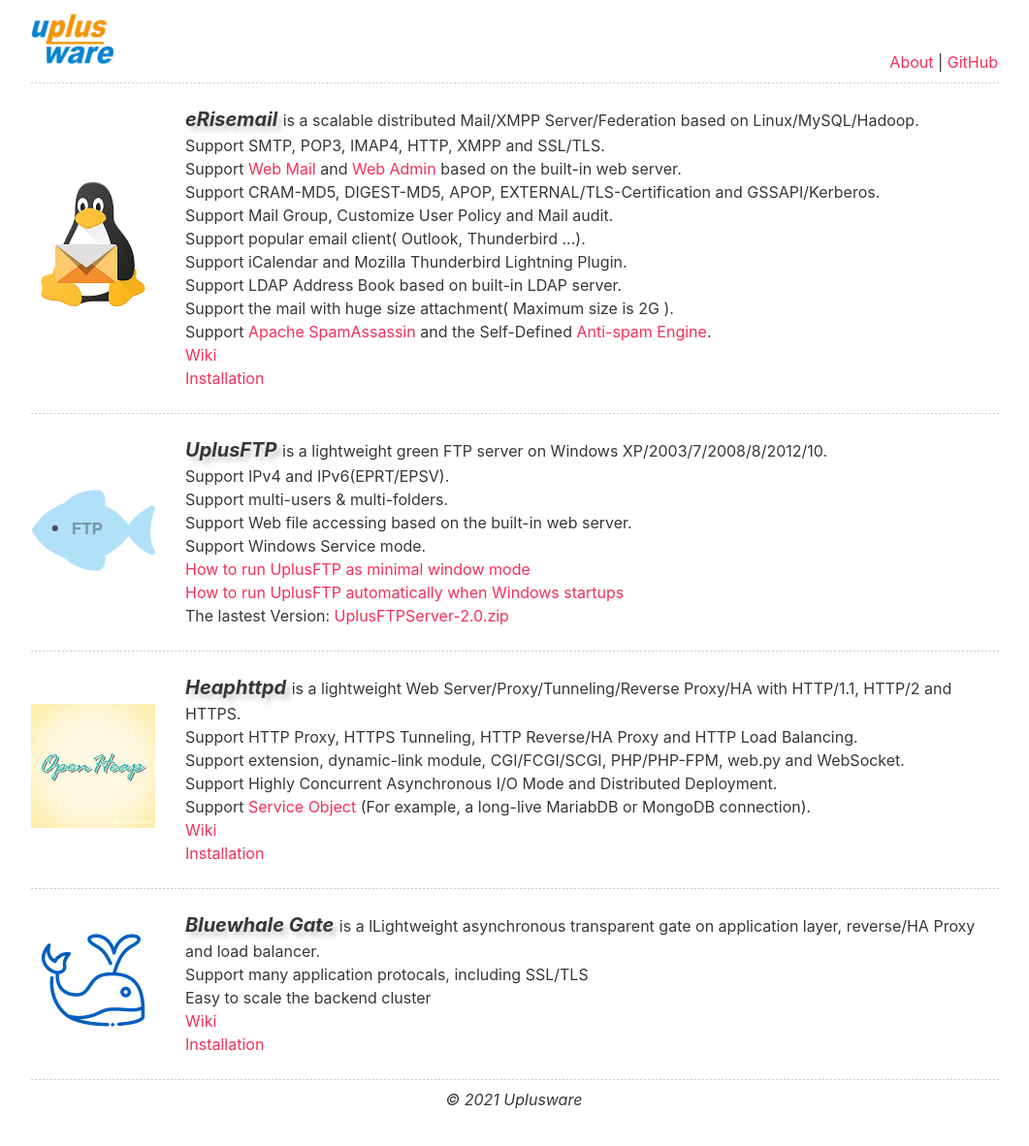
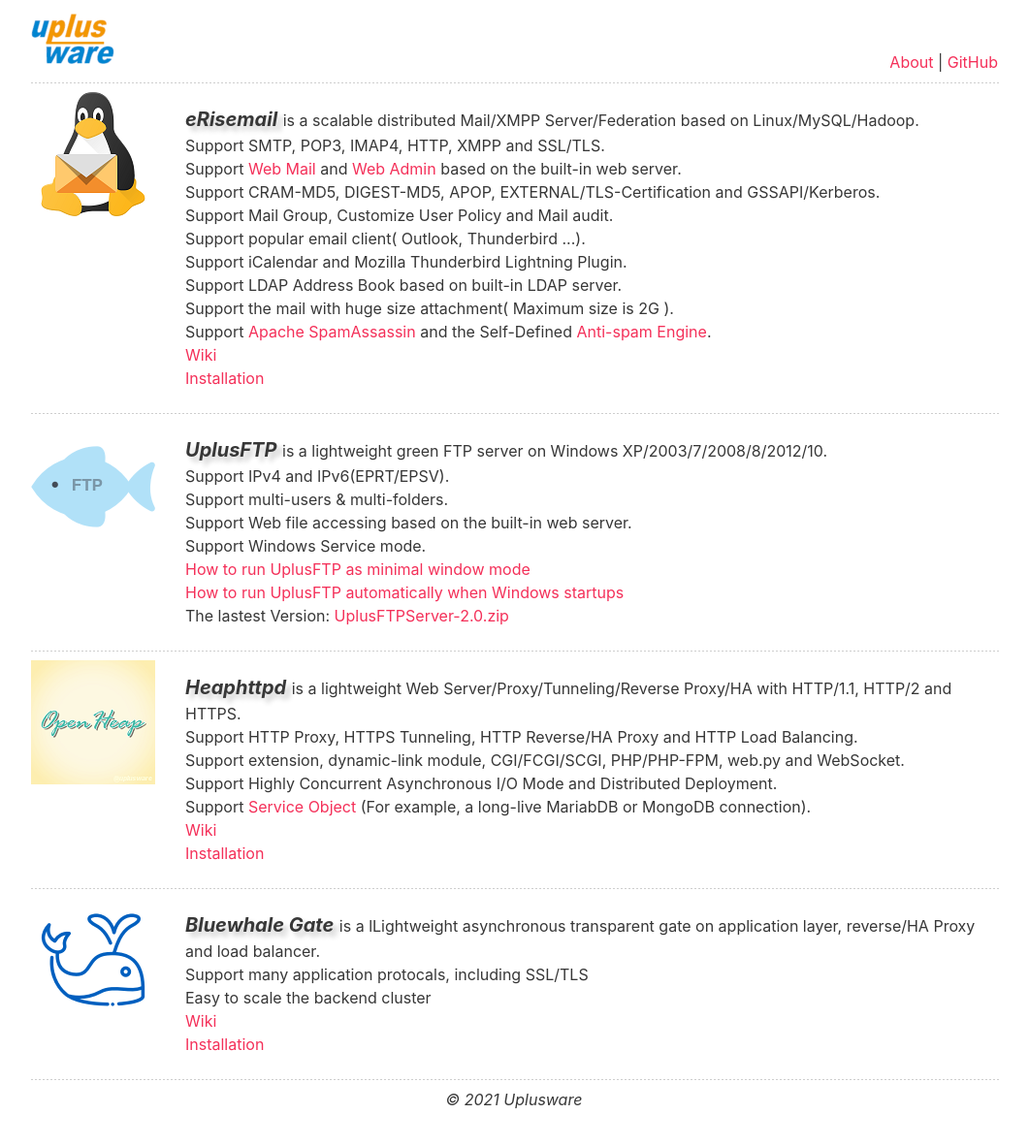
Before and after one commit to uplusware/uplusware.github.io, a Jekyll site: the page index.html, which Jekyll copies as it is, in a window 1280 px wide. Shown: the whole page at 97% size, without its empty margins (110-1171 px from the left). Built offline with Jekyll 4.4.1, drawn with Linux system fonts in a browser that asks for light colours.

Commit message:
Update index.html

```diff
--- a/index.html
+++ b/index.html
@@ -17,7 +17,7 @@
 			</tr>
 		</table>
 		<hr>
-		<table width="100%"><tr><td width="138">
+		<table width="100%"><tr><td width="138" valign="top">
 		<img src="https://uplusware.github.io/images/erisemail.png" alt="erisemail">
 		</td><td valign="middle">
 			<ul>
@@ -39,7 +39,7 @@
 
 		<hr>
 
-		<table width="100%"><tr><td width="138">
+		<table width="100%"><tr><td width="138" valign="top">
 		<img src="https://uplusware.github.io/images/uplusftpsrv.png" alt="UplusFTP">
 		</td><td valign="middle">
 			<ul>
@@ -56,7 +56,7 @@
 
 
 		<hr>
-		<table width="100%"><tr><td width="138">
+		<table width="100%"><tr><td width="138" valign="top">
 		<img src="https://uplusware.github.io/images/heaphttpd.png" alt="Heaphttpd">
 		</td><td valign="middle">
 			<ul>
@@ -71,7 +71,7 @@
 		</td></tr></table>
 
 		<hr>
-		<table width="100%"><tr><td width="138">
+		<table width="100%"><tr><td width="138" valign="top">
 		<img src="https://uplusware.github.io/images/bluewhale.png" alt="Bluewhale Gate">
 		</td><td valign="middle">
 			<ul>
```
